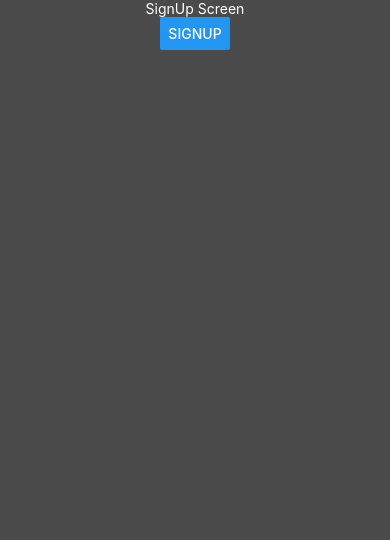
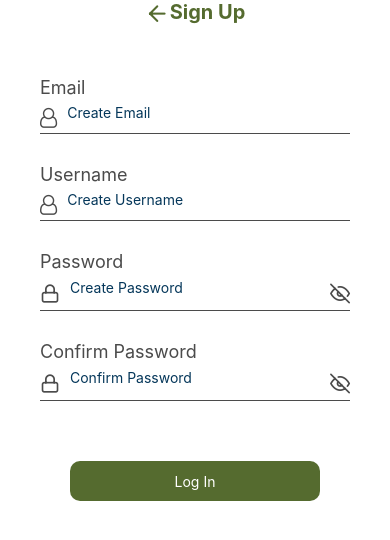
Before and after one commit to steversonTong/kicksflip, a React Native app: screen /SignUpScreen in a window 390 px wide. Shown: the top 540 px of the page. Built offline with nearby package versions, Linux system fonts and the light colour scheme.

Commit message:
created signup page with layout and everything, just need to format the go back button and make keyboard disappear

```diff
--- a/screens/SignInScreen.js
+++ b/screens/SignInScreen.js
@@ -7,7 +7,6 @@ import {
   TextInput,
   Platform,
   StyleSheet,
-  Alert,
 } from "react-native";
 import { StatusBar } from "expo-status-bar";
 import FontAwesome from "react-native-vector-icons/FontAwesome";
@@ -46,7 +45,7 @@ const SignInScreen = ({ navigation }) => {
         </View>
       </View>
       <View style={styles.body}>
-        <Text style={styles.text_basic}>Email</Text>
+        <Text style={styles.text_basic}>Account</Text>
         <View style={styles.action}>
           <FontAwesome name="user-o" color="#4B4B4B" size={20} />
           <TextInput
--- a/screens/SignUpScreen.js
+++ b/screens/SignUpScreen.js
@@ -1,23 +1,185 @@
 import React from "react";
-import { StyleSheet, Text, Button, SafeAreaView, Platform } from "react-native";
+import {
+  View,
+  SafeAreaView,
+  Text,
+  TouchableOpacity,
+  TextInput,
+  Platform,
+  StyleSheet,
+} from "react-native";
 import { StatusBar } from "expo-status-bar";
+import FontAwesome from "react-native-vector-icons/FontAwesome";
+import Feather from "react-native-vector-icons/Feather";
 
-const SignUpScreen = () => {
+const SignUpScreen = ({ navigation }) => {
+  const [data, setData] = React.useState({
+    email: "",
+    password: "",
+    secureTextEntry: true,
+  });
+
+  const handlePasswordChange = (val) => {
+    setData({
+      ...data,
+      password: val,
+    });
+  };
+
+  const updateSecureTextEntry = () => {
+    setData({
+      ...data,
+      secureTextEntry: !data.secureTextEntry,
+    });
+  };
+
   return (
     <SafeAreaView style={styles.container}>
-      <Text style={{ color: "white" }}>SignUp Screen</Text>
-      <Button title="SignUp" onPress={() => alert("Clicked!")} />
+      <StatusBar backgroundColor="white" barStyle="light content" />
+      <View style={styles.text_header}>
+        <View style={{ flexDirection: "row" }}>
+          <TouchableOpacity onPress={() => navigation.goBack()}>
+            <Feather name="arrow-left" color="#556B2F" size={25} />
+          </TouchableOpacity>
+          <Text style={styles.text_header}>Sign Up</Text>
+        </View>
+      </View>
+      <View style={styles.body}>
+        <Text style={styles.text_basic}>Email</Text>
+        <View style={styles.action}>
+          <FontAwesome name="user-o" color="#4B4B4B" size={20} />
+          <TextInput
+            placeholder="Create Email"
+            style={styles.text_input}
+            autoCapitalize="none"
+          />
+        </View>
+        <Text style={[styles.text_basic, { marginTop: 30 }]}>Username</Text>
+        <View style={styles.action}>
+          <FontAwesome name="user-o" color="#4B4B4B" size={20} />
+          <TextInput
+            placeholder="Create Username"
+            style={styles.text_input}
+            autoCapitalize="none"
+          />
+        </View>
+        <Text style={[styles.text_basic, { marginTop: 30 }]}>Password</Text>
+        <View style={styles.action}>
+          <Feather name="lock" color="#4B4B4B" size={20} />
+          <TextInput
+            placeholder="Create Password"
+            secureTextEntry={data.secureTextEntry ? true : false}
+            style={styles.text_input}
+            autoCapitalize="none"
+            onChangeText={(val) => handlePasswordChange(val)}
+          />
+          <TouchableOpacity onPress={updateSecureTextEntry}>
+            {data.secureTextEntry ? (
+              <Feather name="eye-off" color="#4B4B4B" size={20} />
+            ) : (
+              <Feather name="eye" color="#4B4B4B" size={20} />
+            )}
+          </TouchableOpacity>
+        </View>
+        <Text style={[styles.text_basic, { marginTop: 30 }]}>
+          Confirm Password
+        </Text>
+        <View style={styles.action}>
+          <Feather name="lock" color="#4B4B4B" size={20} />
+          <TextInput
+            placeholder="Confirm Password"
+            secureTextEntry={data.secureTextEntry ? true : false}
+            style={styles.text_input}
+            autoCapitalize="none"
+            onChangeText={(val) => handlePasswordChange(val)}
+          />
+          <TouchableOpacity onPress={updateSecureTextEntry}>
+            {data.secureTextEntry ? (
+              <Feather name="eye-off" color="#4B4B4B" size={20} />
+            ) : (
+              <Feather name="eye" color="#4B4B4B" size={20} />
+            )}
+          </TouchableOpacity>
+        </View>
+        <View style={[styles.text_header, { marginTop: 30 }]}>
+          <View style={styles.button}>
+            <TouchableOpacity onPress={() => navigation.navigate("HomeScreen")}>
+              <Text style={{ color: "white" }}>Log In</Text>
+            </TouchableOpacity>
+          </View>
+        </View>
+      </View>
     </SafeAreaView>
   );
 };
 
+export default SignUpScreen;
+
 const styles = StyleSheet.create({
   container: {
     flex: 1,
-    backgroundColor: "#4B4B4B",
+    backgroundColor: "#fff",
+    justifyContent: "flex-start",
+    paddingHorizontal: 20,
+  },
+  text_header: {
+    color: "#556B2F",
     alignItems: "center",
-    //   paddingTop: Platform.OS === "android" ? StatusBar.currentHeight : 0,
+    fontWeight: "bold",
+    fontSize: 20,
+  },
+  body: {
+    backgroundColor: "#fff",
+    paddingHorizontal: 40,
+    paddingVertical: 50,
+  },
+  text_basic: {
+    color: "#4B4B4B",
+    alignItems: "flex-start",
+    fontSize: 18,
+  },
+  action: {
+    flexDirection: "row",
+    marginTop: 10,
+    borderBottomWidth: 1,
+    borderBottomColor: "#4B4B4B",
+    paddingBottom: 5,
+  },
+  actionError: {
+    flexDirection: "row",
+    marginTop: 10,
+    borderBottomWidth: 1,
+    borderBottomColor: "#FF0000",
+    paddingBottom: 5,
+  },
+  text_input: {
+    flex: 1,
+    marginTop: Platform.OS === "ios" ? 0 : -12,
+    paddingLeft: 10,
+    color: "#05375a",
+  },
+  errorMsg: {
+    color: "#FF0000",
+    fontSize: 14,
+  },
+  button: {
+    alignItems: "center",
+    justifyContent: "center",
+    marginTop: 30,
+    backgroundColor: "#556B2F",
+    borderRadius: 10,
+    height: 40,
+    width: 250,
+  },
+  signIn: {
+    width: "100%",
+    height: 50,
+    justifyContent: "center",
+    alignItems: "center",
+    borderRadius: 10,
+  },
+  textSign: {
+    fontSize: 18,
+    fontWeight: "bold",
   },
 });
-
-export default SignUpScreen;
```
